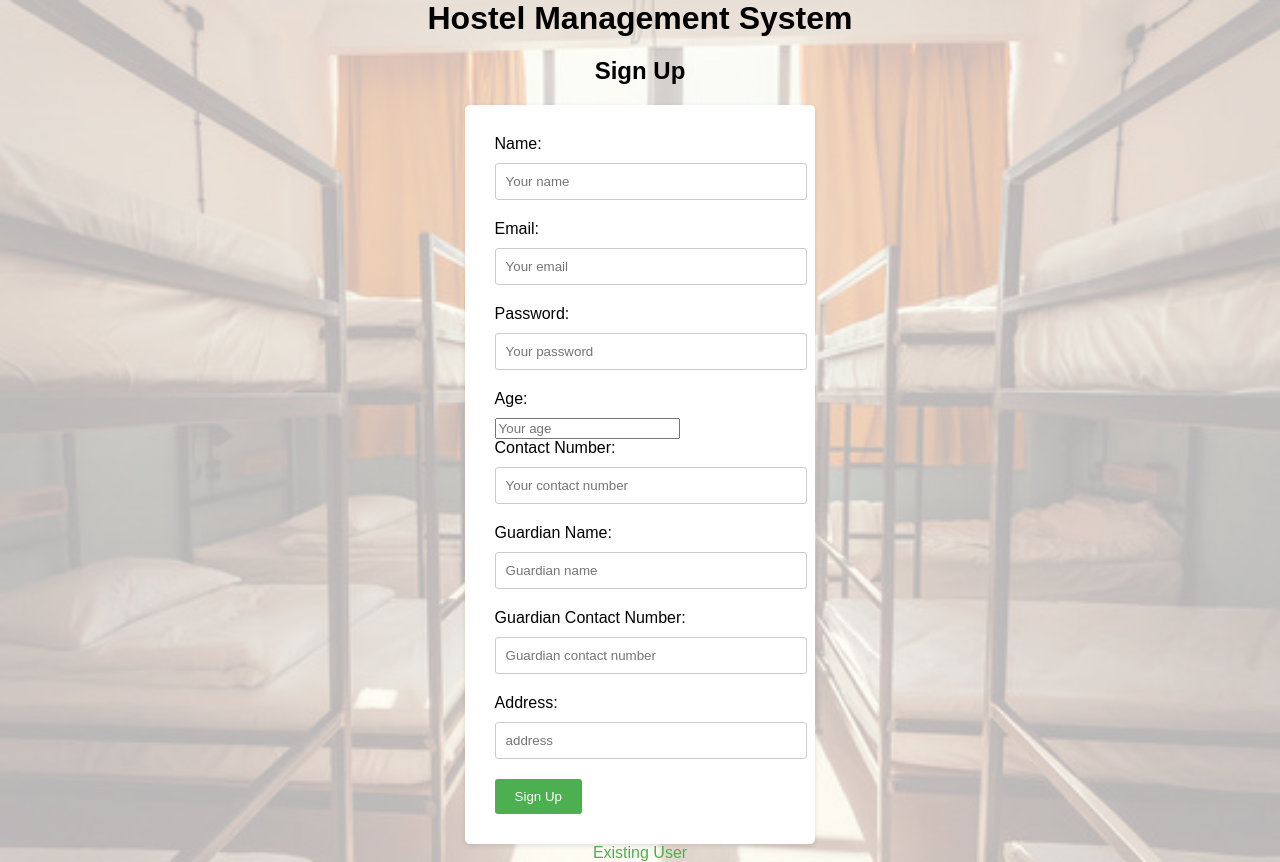
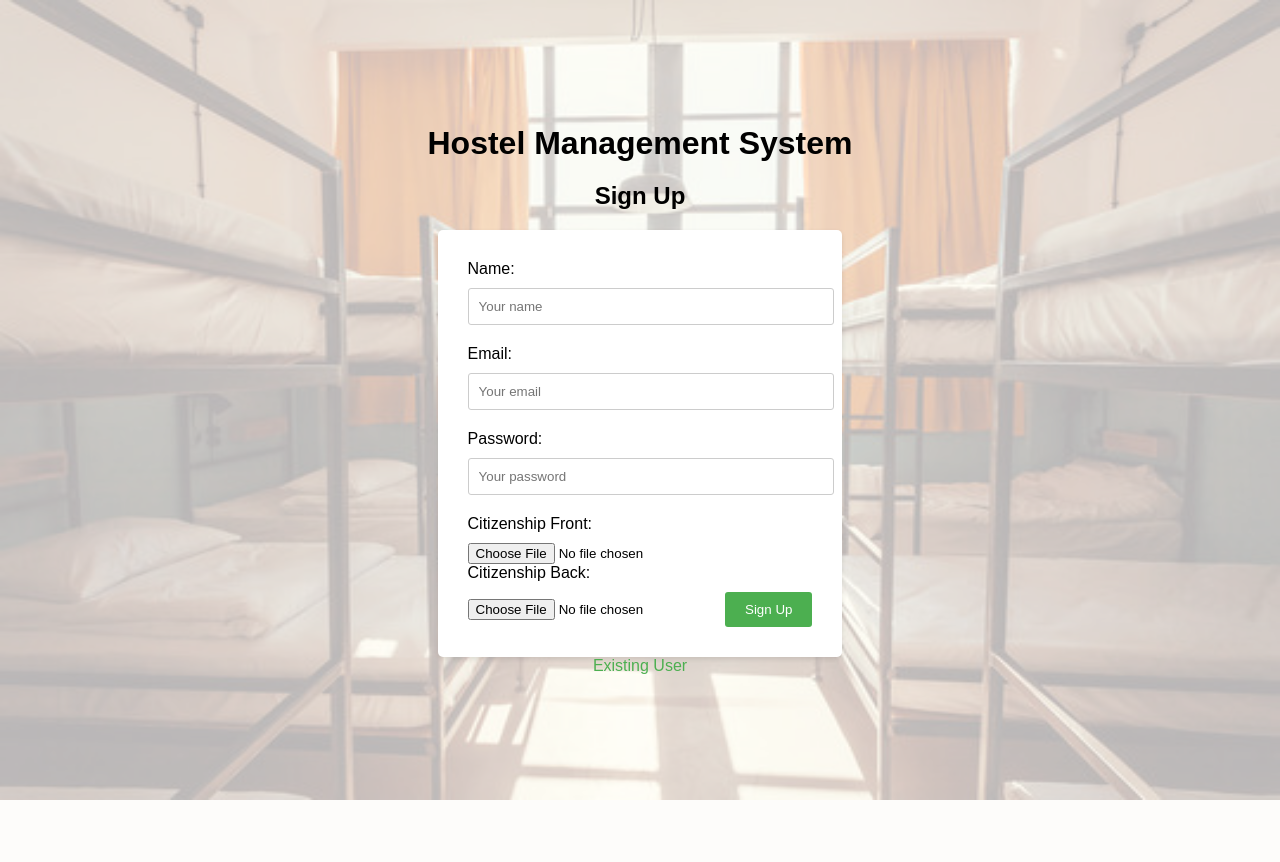
Before and after one commit to Brabim21/Hostel_Management_System, a PHP site: page /residents/ResidentSignup.php in a window 1280 px wide. After the commit the page ends 800 px from the top, so only its background shows below. Run offline with PHP 8.4, Linux system fonts and the light colour scheme.

Commit message:
Update ResidentSignup.php

```diff
--- a/residents/ResidentSignup.php
+++ b/residents/ResidentSignup.php
@@ -9,7 +9,7 @@
     <img src="Hostel.jpg" alt="Hostel Image" class="background-image">
     <h1>Hostel Management System</h1>
     <h2>Sign Up</h2>
-    <form id="signup-form" action="signup_process.php" method="post">
+    <form id="signup-form" action="signup_process.php" method="post" enctype="multipart/form-data">
       <label for="name">Name:</label>
       <input type="text" id="name" name="name" placeholder="Your name">
       <?php if (isset($_GET['name_err'])) echo "<p class='error'>" . $_GET['name_err'] . "</p>"; ?>
@@ -22,20 +22,11 @@
       <input type="password" id="password" name="password" placeholder="Your password">
       <?php if (isset($_GET['password_err'])) echo "<p class='error'>" . $_GET['password_err'] . "</p>"; ?>
 
-      <label for="age">Age:</label>
-      <input type="number" id="age" name="age" placeholder="Your age">
+      <label for="citizenship_front">Citizenship Front:</label>
+      <input type="file" id="citizenship_front" name="citizenship_front">
 
-      <label for="contact_number">Contact Number:</label>
-      <input type="text" id="contact_number" name="contact_number" placeholder="Your contact number">
-
-      <label for="guardian_name">Guardian Name:</label>
-      <input type="text" id="guardian_name" name="guardian_name" placeholder="Guardian name">
-
-      <label for="guardian_contact_number">Guardian Contact Number:</label>
-      <input type="text" id="guardian_contact_number" name="guardian_contact_number" placeholder="Guardian contact number">
-
-      <label for="address"> Address:</label>
-      <input type="text" id="address" name="address" placeholder="address">
+      <label for="citizenship_back">Citizenship Back:</label>
+      <input type="file" id="citizenship_back" name="citizenship_back">
 
       <input type="submit" name="signup" value="Sign Up">
     </form>
```
